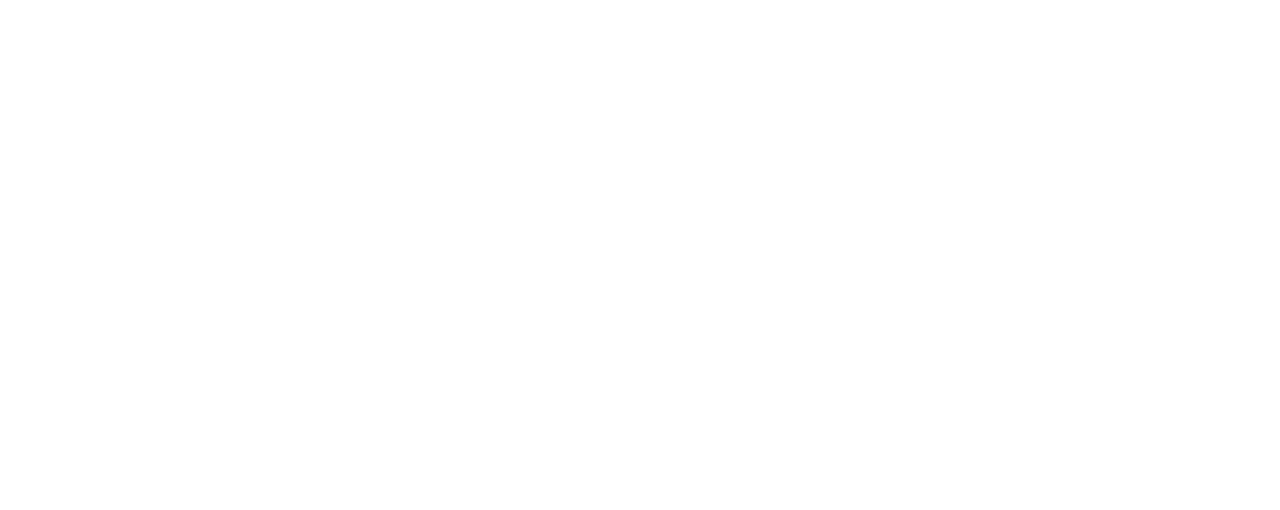
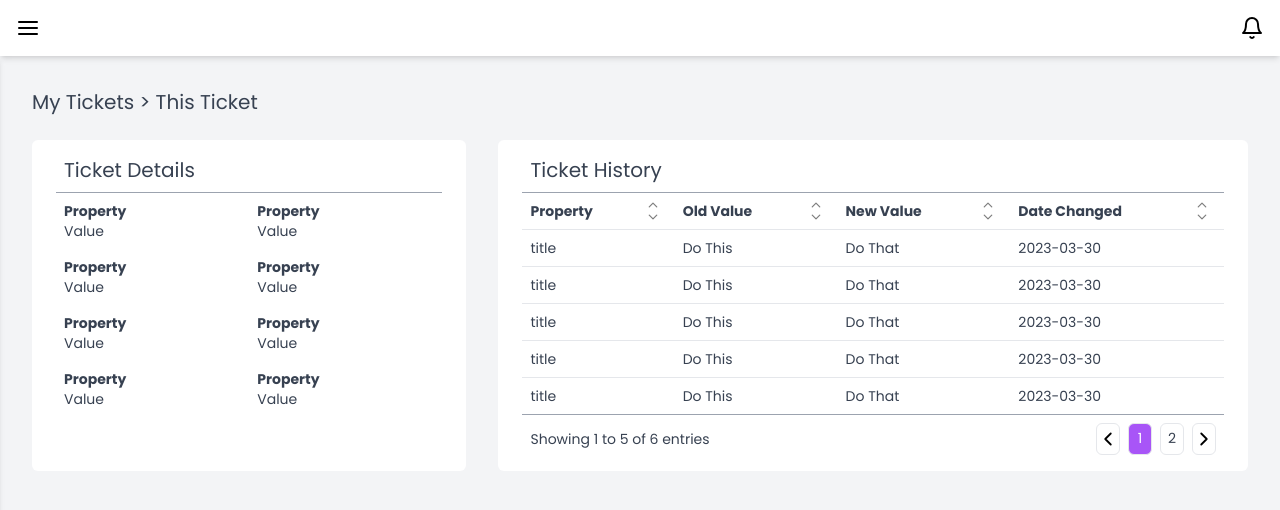
Before and after one commit to cgamagami1/bug-tracker, a React (Vite) app: page /tickets/0 in a window 1280 px wide. Before the commit this address had no page. Shown: the top 510 px of the page. Built offline with nearby package versions, Linux system fonts and the light colour scheme.

Commit message:
Add ticket history table

```diff
--- a/src/App.tsx
+++ b/src/App.tsx
@@ -4,6 +4,7 @@
 import MyProjectsPage from "./pages/MyProjects/MyProjectsPage";
 import MyTicketsPage from "./pages/MyTickets/MyTicketsPage";
 import ProjectPage from "./pages/Project/ProjectPage";
+import TicketPage from "./pages/Ticket/TicketPage";
 
 const App = () => {
 
@@ -14,6 +15,7 @@
         <Route path="projects" element={<MyProjectsPage />} />
         <Route path="projects/:projectName" element={<ProjectPage />} />
         <Route path="tickets" element={<MyTicketsPage />} />
+        <Route path="tickets/:ticketId" element={<TicketPage />} />
         <Route path="manage" element={<div>Manage Users</div>} />
         <Route path="settings" element={<div>Settings</div>} />
       </Route>
--- /dev/null
+++ b/src/components/DetailsCard.tsx
@@ -0,0 +1,26 @@
+import DetailsCardItem from "./DetailsCardItem";
+
+type DetailsCardProps = {
+  itemName: string;
+}
+
+const DetailsCard = ({ itemName }: DetailsCardProps) => {
+  return (
+    <div className="bg-white rounded-md px-6 py-2 flex-grow text-sm self-stretch">
+      <h3 className="text-xl p-2">{ itemName } Details</h3>
+
+      <div className="text-left border-t border-gray-400 w-full grid grid-cols-2">
+        <DetailsCardItem name="Property" value="Value" />
+        <DetailsCardItem name="Property" value="Value" />
+        <DetailsCardItem name="Property" value="Value" />
+        <DetailsCardItem name="Property" value="Value" />
+        <DetailsCardItem name="Property" value="Value" />
+        <DetailsCardItem name="Property" value="Value" />
+        <DetailsCardItem name="Property" value="Value" />
+        <DetailsCardItem name="Property" value="Value" />
+      </div>
+    </div>
+  );
+}
+
+export default DetailsCard;
--- a/src/pages/Project/ProjectDetailsItem.tsx
+++ b/src/components/DetailsCardItem.tsx
@@ -1,10 +1,10 @@
 
-type ProjectDetailsItemProps = {
+type DetailsCardItemProps = {
   name: string;
   value: string;
 }
 
-const ProjectDetailsItem = ({ name, value}: ProjectDetailsItemProps) => {
+const DetailsCardItem = ({ name, value}: DetailsCardItemProps) => {
   return (
     <div className="p-2">
       <h3 className="font-bold">{ name }</h3>
@@ -13,4 +13,4 @@
   );
 }
 
-export default ProjectDetailsItem;
+export default DetailsCardItem;
--- /dev/null
+++ b/src/components/PageRow.tsx
@@ -0,0 +1,15 @@
+import { ReactNode } from "react";
+
+type PageRowProps = {
+  children: ReactNode;
+}
+
+const PageRow = ({ children }: PageRowProps) => {
+  return (
+    <div className="flex flex-col xl:flex-row gap-8 justify-between items-stretch xl:items-start mb-8">
+      { children }
+    </div>
+  );
+}
+
+export default PageRow;
--- a/src/pages/Project/ProjectDetails.tsx
+++ /dev/null
@@ -1,27 +0,0 @@
-import { Project } from "../MyProjects/ProjectsTable";
-import ProjectDetailsItem from "./ProjectDetailsItem";
-
-type ProjectDetailsProps = {
-  projectName: string;
-}
-
-const ProjectDetails = ({ projectName }: ProjectDetailsProps) => {
-  return (
-    <div className="bg-white rounded-md px-6 py-2 flex-grow text-sm self-stretch">
-      <h3 className="text-xl p-2">{ projectName } Details</h3>
-
-      <div className="text-left border-t border-gray-400 w-full grid grid-cols-2">
-        <ProjectDetailsItem name="Property" value="Value" />
-        <ProjectDetailsItem name="Property" value="Value" />
-        <ProjectDetailsItem name="Property" value="Value" />
-        <ProjectDetailsItem name="Property" value="Value" />
-        <ProjectDetailsItem name="Property" value="Value" />
-        <ProjectDetailsItem name="Property" value="Value" />
-        <ProjectDetailsItem name="Property" value="Value" />
-        <ProjectDetailsItem name="Property" value="Value" />
-      </div>
-    </div>
-  );
-}
-
-export default ProjectDetails;
--- a/src/pages/Project/ProjectPage.tsx
+++ b/src/pages/Project/ProjectPage.tsx
@@ -1,22 +1,27 @@
 import { useParams, Link } from "react-router-dom";
 import UsersTable from "./UsersTable";
 import TicketsTable from "../../components/TicketsTable";
-import ProjectDetails from "./ProjectDetails";
+import DetailsCard from "../../components/DetailsCard";
 import Page from "../../components/Page";
+import PageRow from "../../components/PageRow";
 
 const ProjectPage = () => {
   const { projectName } = useParams();
 
-  if (!projectName) return;
+  if (!projectName) return (
+    <div>
+      This project does not exist
+    </div>
+  );
 
   return (
     <Page>
       <h2 className="text-xl mb-6"><Link to="/projects">My Projects</Link> &gt; <Link to={`/projects/${projectName}`}>{ projectName }</Link></h2>
 
-      <div className="flex flex-col xl:flex-row gap-8 justify-between items-stretch xl:items-start mb-8">
-        <ProjectDetails projectName={projectName} />
+      <PageRow>
+        <DetailsCard itemName={projectName} />
         <UsersTable />
-      </div>
+      </PageRow>
       <TicketsTable />
     </Page>
   );
--- /dev/null
+++ b/src/pages/Ticket/TicketHistoryTable.tsx
@@ -0,0 +1,99 @@
+import { DateTime } from "luxon";
+import Table from "../../components/Table";
+import useTable from "../../utils/useTable";
+import TableHeader from "../../components/TableHeader";
+import TableRow from "../../components/TableRow";
+import TableData from "../../components/TableData";
+
+export type TicketEdits<T> = {
+  id: number;
+  property: string;
+  oldValue: T;
+  newValue: T;
+  dateChanged: DateTime;
+}
+
+const TicketHistoryTable = () => {
+  const tableEdits = [
+    {
+      id: 0,
+      property: "title",
+      oldValue: "Do This",
+      newValue: "Do That",
+      dateChanged: DateTime.now()
+    },
+    {
+      id: 1,
+      property: "title",
+      oldValue: "Do This",
+      newValue: "Do That",
+      dateChanged: DateTime.now()
+    },
+    {
+      id: 2,
+      property: "title",
+      oldValue: "Do This",
+      newValue: "Do That",
+      dateChanged: DateTime.now()
+    },
+    {
+      id: 3,
+      property: "title",
+      oldValue: "Do This",
+      newValue: "Do That",
+      dateChanged: DateTime.now()
+    },
+    {
+      id: 4,
+      property: "title",
+      oldValue: "Do This",
+      newValue: "Do That",
+      dateChanged: DateTime.now()
+    },
+    {
+      id: 5,
+      property: "title",
+      oldValue: "Do This",
+      newValue: "Do That",
+      dateChanged: DateTime.now()
+    },
+  ];
+
+  const {
+    sortedEntries,
+    sortAlgorithm,
+    setSortAlgorithm,
+    showingEntriesText,
+    currentPage,
+    pageButtons,
+    handleOnNewPage
+  } = useTable(tableEdits);
+
+  return (
+    <Table title="Ticket History" showingEntriesText={showingEntriesText} currentPage={currentPage} pageButtons={pageButtons} handleOnNewPage={handleOnNewPage}>
+      <thead>
+        <tr>
+          <TableHeader title="Property" sortAlgorithm={sortAlgorithm} setSortAlgorithm={setSortAlgorithm} headerAttribute={"property"} />
+          <TableHeader title="Old Value" sortAlgorithm={sortAlgorithm} setSortAlgorithm={setSortAlgorithm} headerAttribute={"oldValue"} />
+          <TableHeader title="New Value" sortAlgorithm={sortAlgorithm} setSortAlgorithm={setSortAlgorithm} headerAttribute={"newValue"} />
+          <TableHeader title="Date Changed" sortAlgorithm={sortAlgorithm} setSortAlgorithm={setSortAlgorithm} headerAttribute={"dateChanged"} />
+        </tr>
+      </thead>
+
+      <tbody>
+        {
+          sortedEntries.map(tableEdit => (
+            <TableRow key={tableEdit.id}>
+              <TableData>{ tableEdit.property }</TableData>
+              <TableData>{ tableEdit.oldValue }</TableData>
+              <TableData>{ tableEdit.newValue }</TableData>
+              <TableData>{ tableEdit.dateChanged.toISODate() }</TableData>
+            </TableRow>
+          ))
+        }
+      </tbody>
+    </Table>
+  );
+}
+
+export default TicketHistoryTable;
--- /dev/null
+++ b/src/pages/Ticket/TicketPage.tsx
@@ -0,0 +1,28 @@
+import DetailsCard from "../../components/DetailsCard";
+import Page from "../../components/Page";
+import PageRow from "../../components/PageRow";
+import { Link, useParams } from "react-router-dom";
+import TicketHistoryTable from "./TicketHistoryTable";
+
+const TicketPage = () => {
+  const { ticketId } = useParams();
+
+  if (!ticketId) return (
+    <div>
+      This ticket does not exist
+    </div>
+  );
+
+  return (
+    <Page>
+      <h2 className="text-xl mb-6"><Link to="/tickets">My Tickets</Link> &gt; <Link to={`/tickets/${ticketId}`}>This Ticket</Link></h2>
+
+      <PageRow>
+        <DetailsCard itemName="Ticket" />
+        <TicketHistoryTable />
+      </PageRow>
+    </Page>
+  );
+}
+
+export default TicketPage;
```
